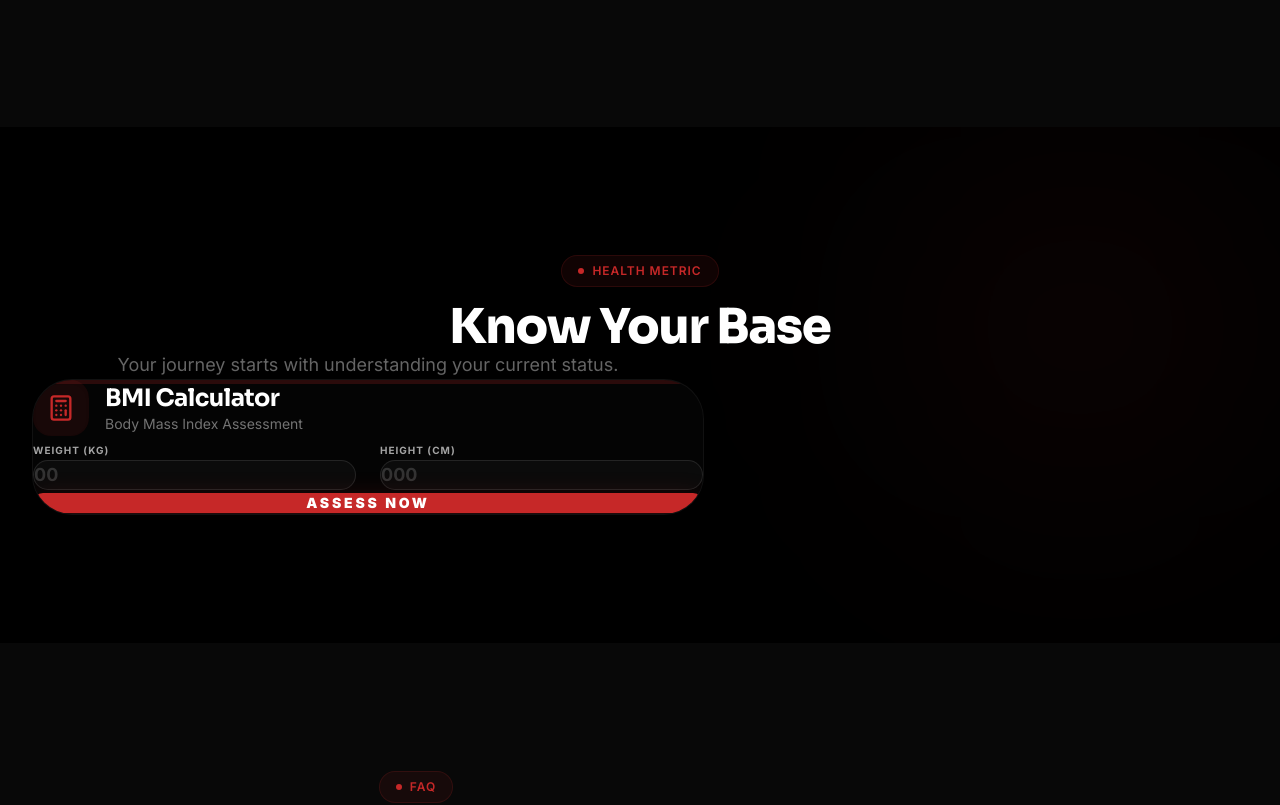
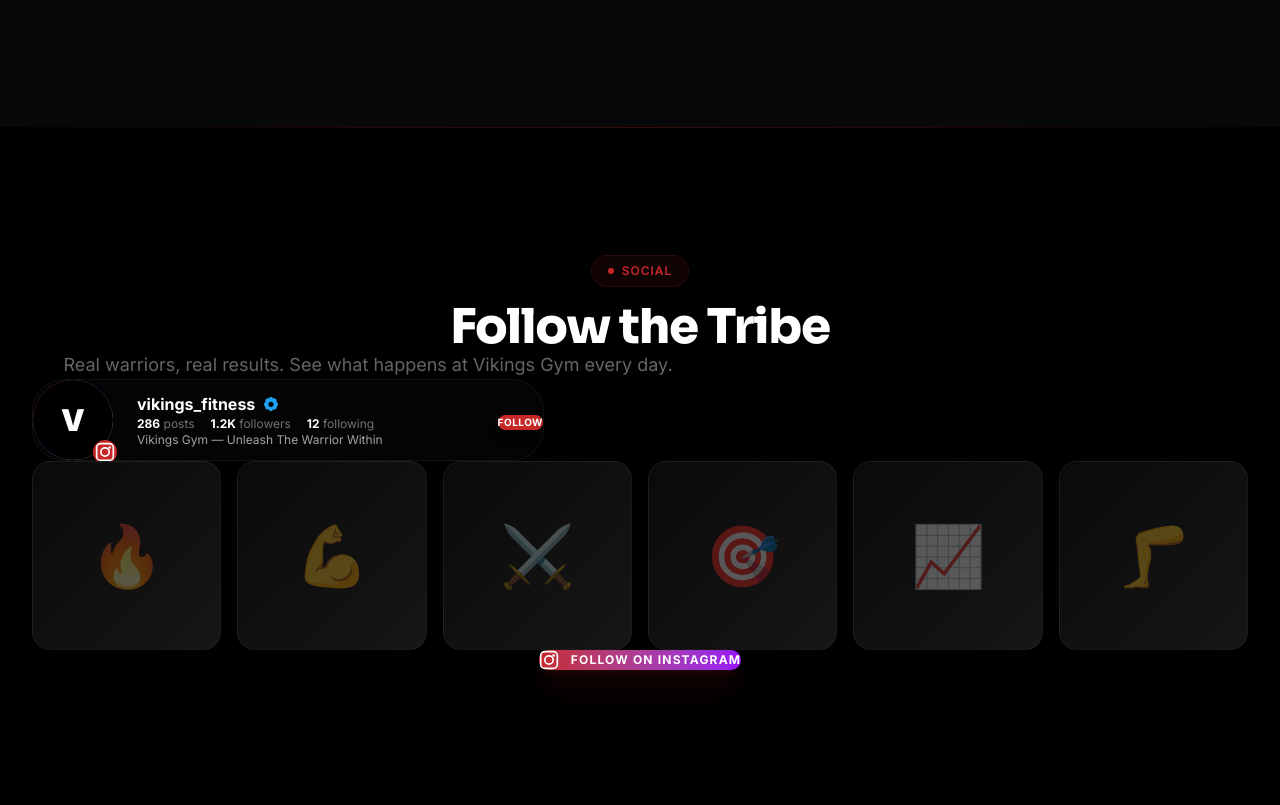
Before and after one commit to ritwikamit/Vikings-Gym, a Next.js app: page / in a window 1280 px wide. Shown: the part 5146-5951 px from the top of the page. Built offline with nearby package versions, Linux system fonts and the light colour scheme.

Commit message:
feat: add Instagram gallery section, fix Google Maps embed with real place ID

```diff
--- a/src/app/(public)/contact/page.tsx
+++ b/src/app/(public)/contact/page.tsx
@@ -59,7 +59,7 @@ export default function ContactPage() {
             {/* Map */}
             <div className="h-64 rounded-2xl border border-white/[0.04] overflow-hidden relative flex items-center justify-center bg-gradient-to-br from-[#1A1A1A] to-[#0A0A0A]">
               <iframe
-                src="https://www.google.com/maps/embed?pb=!1m18!1m12!1m3!1d3626.7!2d84.3681875!3d24.7517185!2m3!1f0!2f0!3f0!3m2!1i1024!2i768!4f13.1!3m3!1m2!1s0x398d0000000000%3A0x0!2sVIKINGS%20GYM!5e0!3m2!1sen!2sin!4v1700000000000"
+                src="https://www.google.com/maps/embed?pb=!1m18!1m12!1m3!1d3626.7!2d84.3681875!3d24.7517185!2m3!1f0!2f0!3f0!3m2!1i1024!2i768!4f13.1!3m3!1m2!1s0x398cfdda0d754111%3A0xf741105a5bcb783d!2sVIKINGS+GYM!5e0!3m2!1sen!2sin!4v1710000000000"
                 width="100%" height="100%" style={{ border: 0, filter: 'invert(90%) hue-rotate(180deg)' }}
                 allowFullScreen loading="lazy" referrerPolicy="no-referrer-when-downgrade" title="Vikings Gym Location" />
             </div>
--- a/src/app/(public)/page.tsx
+++ b/src/app/(public)/page.tsx
@@ -588,6 +588,106 @@ function TestimonialsSection() {
   );
 }
 
+/* ─── INSTAGRAM GALLERY ─── */
+function InstagramGallery() {
+  const posts = [
+    { likes: '2,847', caption: 'Monday motivation hits different at Vikings Gym', emoji: '🔥' },
+    { likes: '1,932', caption: 'New PR alert! Crushing limits every single day', emoji: '💪' },
+    { likes: '3,156', caption: 'Weekend warriors putting in the work', emoji: '⚔️' },
+    { likes: '1,284', caption: 'Form check session with the elite coaching team', emoji: '🎯' },
+    { likes: '2,563', caption: 'Transformations that speak for themselves', emoji: '📈' },
+    { likes: '1,789', caption: 'Leg day? More like leg play at Vikings', emoji: '🦵' },
+  ];
+
+  const InstagramIcon = () => (
+    <svg viewBox="0 0 24 24" fill="none" stroke="currentColor" strokeWidth="2" strokeLinecap="round" strokeLinejoin="round" className="w-5 h-5">
+      <rect x="2" y="2" width="20" height="20" rx="5" ry="5" />
+      <circle cx="12" cy="12" r="5" />
+      <circle cx="17.5" cy="6.5" r="1.5" fill="currentColor" stroke="none" />
+    </svg>
+  );
+
+  return (
+    <section className="section-padding bg-black relative overflow-hidden">
+      <div className="absolute top-0 left-0 w-full h-px bg-gradient-to-r from-transparent via-[#C62828]/30 to-transparent" />
+      <div className="max-w-7xl mx-auto px-4 sm:px-6 lg:px-8">
+        <SectionHeading badge="Social" title="Follow the Tribe" subtitle="Real warriors, real results. See what happens at Vikings Gym every day." />
+
+        {/* Instagram Profile Header */}
+        <Reveal>
+          <a href={GYM_INFO.instagram} target="_blank" rel="noopener noreferrer"
+            className="group flex items-center gap-6 p-6 sm:p-8 mb-10 rounded-[2rem] glass-card max-w-lg mx-auto hover:border-[#C62828]/30 transition-all duration-500"
+          >
+            <div className="relative shrink-0">
+              <div className="w-20 h-20 rounded-full bg-gradient-to-br from-[#C62828] via-purple-500 to-yellow-500 p-[3px]">
+                <div className="w-full h-full rounded-full bg-black flex items-center justify-center overflow-hidden">
+                  <span className="text-3xl font-black text-white">V</span>
+                </div>
+              </div>
+              <div className="absolute -bottom-1 -right-1 w-6 h-6 rounded-full bg-[#C62828] flex items-center justify-center shadow-lg">
+                <InstagramIcon />
+              </div>
+            </div>
+            <div className="flex-1 min-w-0">
+              <div className="flex items-center gap-2 mb-0.5">
+                <span className="text-white font-bold text-base truncate">vikings_fitness</span>
+                <svg viewBox="0 0 24 24" fill="#1DA1F2" className="w-4 h-4 shrink-0">
+                  <path d="M22.5 12.5c0-1.58-.875-2.95-2.148-3.6.154-.435.238-.905.238-1.4 0-2.21-1.71-3.998-3.818-3.998-.47 0-.92.084-1.336.25C14.818 2.415 13.51 1.5 12 1.5s-2.816.917-3.437 2.25c-.415-.165-.867-.25-1.336-.25-2.11 0-3.818 1.79-3.818 4 0 .494.083.964.237 1.4-1.272.65-2.147 2.018-2.147 3.6 0 1.495.782 2.798 1.942 3.486-.02.13-.036.26-.036.39 0 2.21 1.708 4 3.818 4 .47 0 .92-.086 1.335-.25.62 1.334 1.926 2.25 3.437 2.25 1.512 0 2.818-.916 3.437-2.25.415.163.865.248 1.336.248 2.11 0 3.818-1.79 3.818-4 0-.13-.017-.26-.035-.39 1.16-.687 1.942-1.99 1.942-3.486zM12 16.5c-2.21 0-4-1.79-4-4s1.79-4 4-4 4 1.79 4 4-1.79 4-4 4z" />
+                </svg>
+              </div>
+              <div className="flex items-center gap-4 text-xs text-[#737373]">
+                <span><strong className="text-white font-bold">286</strong> posts</span>
+                <span><strong className="text-white font-bold">1.2K</strong> followers</span>
+                <span><strong className="text-white font-bold">12</strong> following</span>
+              </div>
+              <p className="text-[#A3A3A3] text-xs mt-1 truncate">Vikings Gym — Unleash The Warrior Within</p>
+            </div>
+            <div className="shrink-0">
+              <span className="inline-flex items-center px-5 py-2 rounded-xl bg-[#C62828] text-white text-[10px] font-bold tracking-wider uppercase hover:bg-[#A32020] transition-colors shadow-lg">
+                Follow
+              </span>
+            </div>
+          </a>
+        </Reveal>
+
+        {/* Instagram Posts Grid */}
+        <StaggerContainer className="grid grid-cols-2 sm:grid-cols-3 lg:grid-cols-6 gap-3 sm:gap-4">
+          {posts.map((post) => (
+            <motion.div key={post.caption} variants={staggerItem}
+              className="group relative aspect-square rounded-2xl overflow-hidden bg-gradient-to-br from-[#0A0A0A] to-[#161616] border border-white/5 hover:border-[#C62828]/40 transition-all duration-500 cursor-pointer"
+            >
+              <div className="absolute inset-0 flex items-center justify-center">
+                <span className="text-5xl sm:text-6xl opacity-30 group-hover:opacity-50 transition-opacity group-hover:scale-110 transition-transform duration-500">
+                  {post.emoji}
+                </span>
+              </div>
+              <div className="absolute inset-0 bg-gradient-to-t from-black/80 via-transparent to-transparent opacity-0 group-hover:opacity-100 transition-opacity duration-500" />
+              <div className="absolute bottom-0 left-0 right-0 p-3 sm:p-4 translate-y-full group-hover:translate-y-0 transition-transform duration-500">
+                <div className="flex items-center gap-1.5 mb-1">
+                  <svg viewBox="0 0 24 24" fill="#C62828" className="w-3.5 h-3.5">
+                    <path d="M12 21.35l-1.45-1.32C5.4 15.36 2 12.28 2 8.5 2 5.42 4.42 3 7.5 3c1.74 0 3.41.81 4.5 2.09C13.09 3.81 14.76 3 16.5 3 19.58 3 22 5.42 22 8.5c0 3.78-3.4 6.86-8.55 11.54L12 21.35z" />
+                  </svg>
+                  <span className="text-white text-[10px] font-bold">{post.likes}</span>
+                </div>
+                <p className="text-white/80 text-[9px] leading-tight line-clamp-2">{post.caption}</p>
+              </div>
+            </motion.div>
+          ))}
+        </StaggerContainer>
+
+        <Reveal className="text-center mt-10">
+          <a href={GYM_INFO.instagram} target="_blank" rel="noopener noreferrer"
+            className="inline-flex items-center gap-3 px-8 py-4 rounded-2xl bg-gradient-to-r from-[#C62828] to-purple-600 text-white text-xs font-bold tracking-widest uppercase hover:scale-105 transition-all duration-500 shadow-xl shadow-[#C62828]/20"
+          >
+            <InstagramIcon />
+            Follow on Instagram
+          </a>
+        </Reveal>
+      </div>
+    </section>
+  );
+}
+
 /* ─── BMI CALCULATOR ─── */
 function BMICalculator() {
   const [weight, setWeight] = useState('');
@@ -861,7 +961,7 @@ function ContactSection() {
               </div>
               <div className="rounded-[2.5rem] overflow-hidden border border-white/5 h-[300px] sm:h-[350px] relative">
                 <iframe
-                  src="https://www.google.com/maps/embed?pb=!1m18!1m12!1m3!1d3626.7!2d84.3681875!3d24.7517185!2m3!1f0!2f0!3f0!3m2!1i1024!2i768!4f13.1!3m3!1m2!1s0x398d0000000000%3A0x0!2sVIKINGS%20GYM!5e0!3m2!1sen!2sin!4v1700000000000"
+                  src="https://www.google.com/maps/embed?pb=!1m18!1m12!1m3!1d3626.7!2d84.3681875!3d24.7517185!2m3!1f0!2f0!3f0!3m2!1i1024!2i768!4f13.1!3m3!1m2!1s0x398cfdda0d754111%3A0xf741105a5bcb783d!2sVIKINGS+GYM!5e0!3m2!1sen!2sin!4v1710000000000"
                   width="100%" height="100%" style={{ border: 0, filter: 'invert(90%) hue-rotate(180deg) grayscale(0.5)' }}
                   allowFullScreen loading="lazy" referrerPolicy="no-referrer-when-downgrade" title="Vikings Gym Location" />
                 <div className="absolute inset-0 pointer-events-none border-[12px] border-black/20 rounded-[2.5rem]" />
@@ -924,6 +1024,7 @@ export default function HomePage() {
       <TrainerShowcase />
       <Transformations />
       <TestimonialsSection />
+      <InstagramGallery />
       <BMICalculator />
       <FAQSection />
       <BlogPreview />
```
